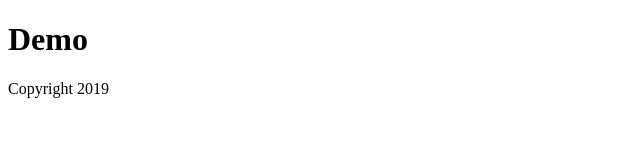
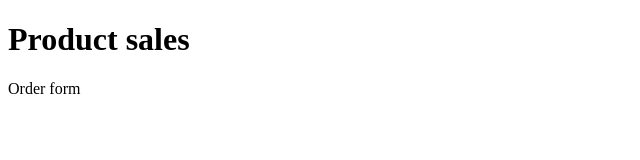
Before and after one commit to MrRamonBenitez/remote_demo, a plain HTML site: page index.html in a window 1280 px wide. Shown: the whole page, without its empty margins (0-640 px from the left). Drawn offline with Linux system fonts and the light colour scheme.

Commit message:
Update index.html
fixes #2 Order form added

```diff
--- a/index.html
+++ b/index.html
@@ -8,7 +8,7 @@
     <script>/* Metrika */</script>
 </head>
 <body>
-<h1>Demo</h1>
-<footer>Copyright 2019</footer>
+<h1>Product sales</h1>
+<form>Order form</form>
 </body>
 </html>
```
